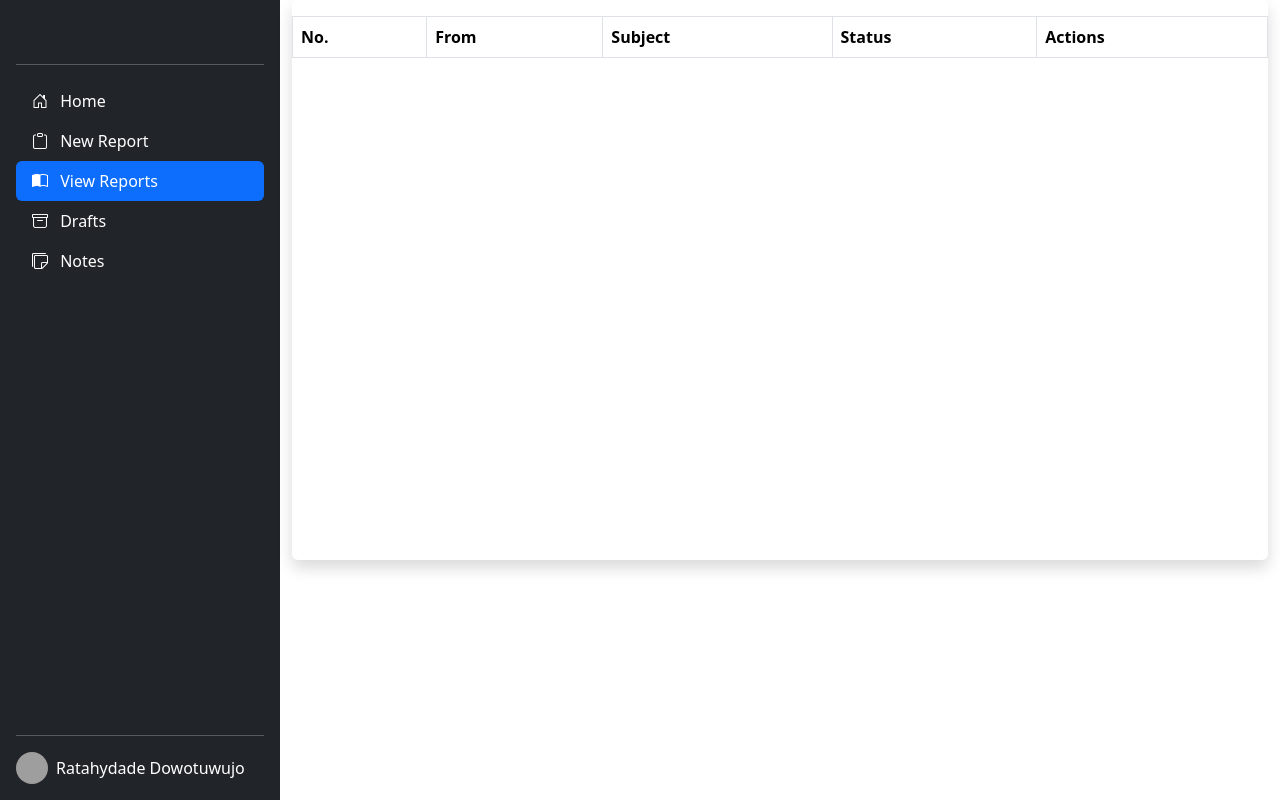
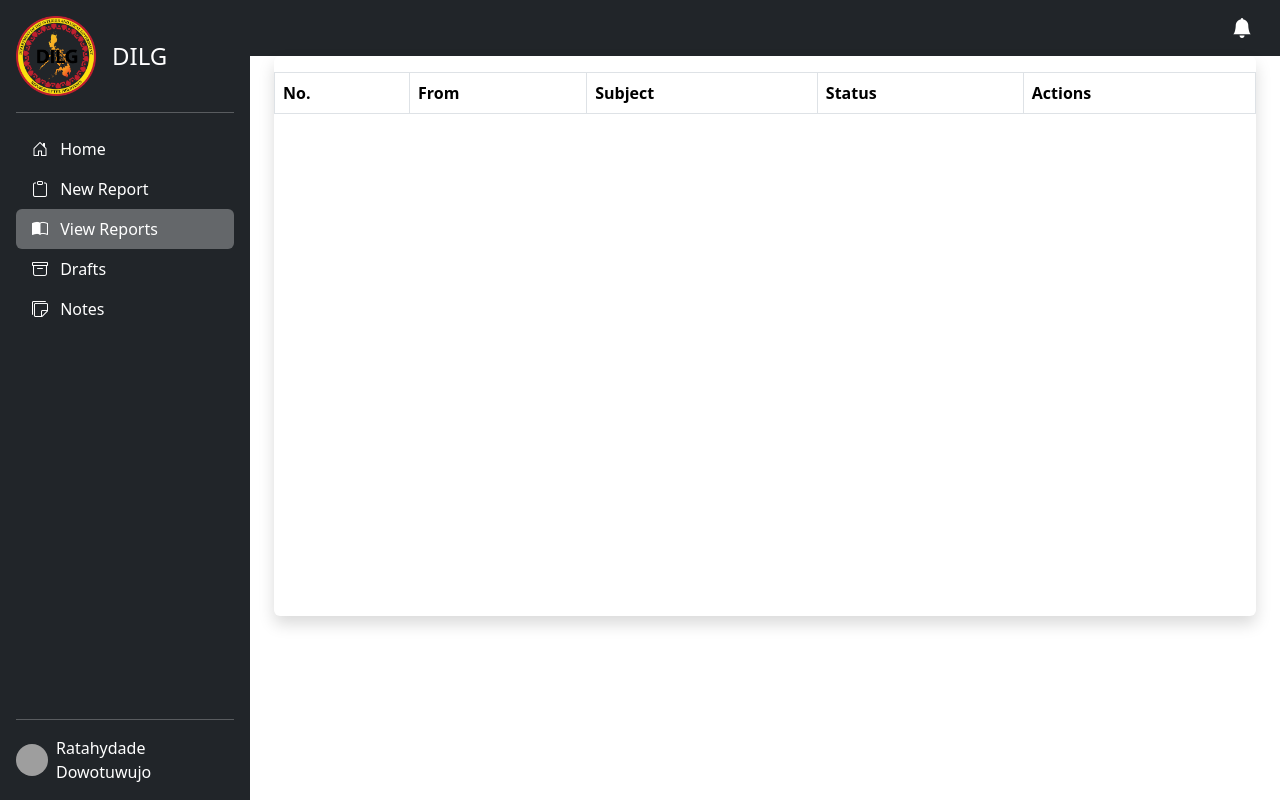
Before and after one commit to mathewdy/report_system, a PHP site: page /report_system/admin/reports.php in a window 1280 px wide. Run offline with PHP 8.4, Linux system fonts and the light colour scheme; a user stored in the database is signed in; data comes from the database, SQL or seed files in the repository; lists and menus that the app fills with data are empty; grey boxes are pictures that could not be loaded.

Commit message:
Update reports.php

```diff
--- a/admin/reports.php
+++ b/admin/reports.php
@@ -32,15 +32,23 @@ $note_link = "add-note.php";
   <link rel="stylesheet" href="https://cdnjs.cloudflare.com/ajax/libs/bootstrap-icons/1.10.3/font/bootstrap-icons.min.css" integrity="sha512-YFENbnqHbCRmJt5d+9lHimyEMt8LKSNTMLSaHjvsclnZGICeY/0KYEeiHwD1Ux4Tcao0h60tdcMv+0GljvWyHg==" crossorigin="anonymous" referrerpolicy="no-referrer" />
   <title>Report</title>
 </head>
-
+<style>
+  .focus {
+    border: none;
+  }
+  body{
+    overflow-x: hidden;
+  }
+  .active{
+    background: rgba(255, 255, 255, 0.3) !important;
+  }
+</style>
 <body>
   <main class="d-flex">
-    <div class="d-flex flex-column flex-shrink-0 p-3 text-white bg-dark" style="width: 280px; min-height: 100vh;">
+    <div class="d-flex flex-column flex-shrink-0 p-3 text-white bg-dark" style="width: 250px; min-height: 100vh;">
       <a href="/" class="d-flex align-items-center mb-3 mb-md-0 me-md-auto text-white text-decoration-none">
-        <svg class="bi me-2" width="40" height="32">
-          <use xlink:href="#bootstrap"></use>
-        </svg>
-        <span class="fs-4"></span>
+        <img src="../src/img/dilg.png" height="80" alt="">
+        <span class="fs-4 ps-3">DILG</span>
       </a>
       <hr>
       <ul class="nav nav-pills flex-column mb-auto">
@@ -99,8 +107,13 @@ $note_link = "add-note.php";
         </ul>
       </div>
     </div>
-    <div class="container">
-      <div class="card shadow py-3" style="border: none; min-height: 35rem;">
+    <div class="container-fluid p-0">
+      <nav class="navbar bg-dark navbar-dark">
+        <div class="container">
+          <a class="navbar-brand ms-auto" href="#"><i class="bi bi-bell-fill"></i></a>
+        </div>
+      </nav>
+      <div class="card shadow py-3 mx-4" style="border: none; min-height: 35rem;">
         <table class="table table-bordered" id="data">
           <thead>
             <tr>
```
